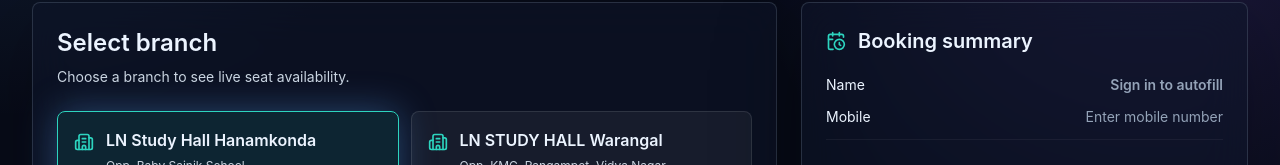
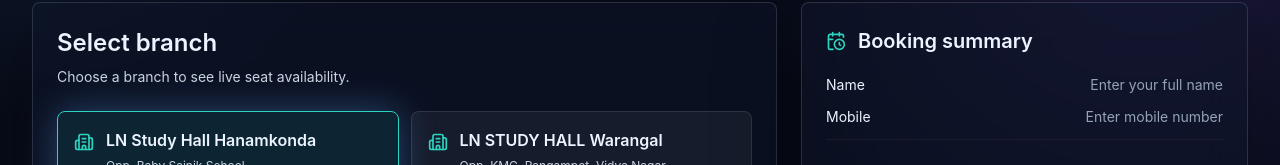
Before and after one commit to GudikandulaSiddhartha/ln-studyhall-web, a Next.js app in the folder apps/web/: page /booking in a window 1280 px wide. Shown: the part 426-591 px from the top of the page. Built offline with nearby package versions, Linux system fonts and the light colour scheme; no server answers.

Commit message:
Enhance booking confirmation with user input checks
Refactor booking confirmation logic to improve user input validation and error handling.

```diff
--- a/apps/web/components/booking-board.tsx
+++ b/apps/web/components/booking-board.tsx
@@ -44,10 +44,12 @@
   const endDate = useMemo(() => addDays(startDate, 30), [startDate]);
   const selectedBranch = branches.find((b) => b.id === branchId) ?? branches[0]!;
 
-  // ── Load user ──────────────────────────────────────────────────────────────
+  // ── Load user if signed in (optional autofill) ─────────────────────────────
   useEffect(() => {
     const auth = getStoredAuth();
-    if (auth) setUserName(auth.user.name);
+    if (auth) {
+      setUserName(auth.user.name);
+    }
   }, []);
 
   // ── Fetch live seats from API ──────────────────────────────────────────────
@@ -110,40 +112,48 @@
   // ── Confirm booking ────────────────────────────────────────────────────────
   async function confirmBooking() {
     if (!selected) return;
+
+    if (!userName.trim()) {
+      setSaveError("Please enter your full name.");
+      return;
+    }
+    if (!userPhone.trim() || userPhone.length < 10) {
+      setSaveError("Please enter a valid 10-digit mobile number.");
+      return;
+    }
+
     setSaveState("saving");
     setSaveError(null);
 
+    // Attach token if signed in (optional — not required)
     const auth = getStoredAuth();
-    if (!auth) {
-      setSaveError("Please sign in to book a seat.");
-      setSaveState("error");
-      return;
-    }
+    const headers: Record<string, string> = { "Content-Type": "application/json" };
+    if (auth?.token) headers["Authorization"] = `Bearer ${auth.token}`;
 
     try {
       const res = await fetch(`${API_URL}/bookings`, {
         method: "POST",
-        headers: {
-          "Content-Type": "application/json",
-          Authorization: `Bearer ${auth.token}`
-        },
+        headers,
         body: JSON.stringify({
           branchId,
           seatId: selected,
           startAt: startDate.toISOString(),
-          endAt: endDate.toISOString()
+          endAt: endDate.toISOString(),
+          guestName: userName.trim(),
+          guestPhone: userPhone.trim()
         })
       });
 
       const data = await res.json();
       if (!res.ok) throw new Error(data.message ?? "Booking failed");
 
-      // Save locally for dashboard
       localStorage.setItem("ln_active_booking", JSON.stringify({
         id: data.id,
         branch: selectedBranch.name,
         branchId,
         seat: selectedSeatLabel,
+        guestName: userName.trim(),
+        guestPhone: userPhone.trim(),
         plan: "Monthly Pass",
         amount: monthlyAmount,
         startDate: startDate.toISOString(),
@@ -153,7 +163,6 @@
       }));
 
       setSaveState("saved");
-      // Refresh seats so booked seat shows as unavailable
       await fetchSeats();
     } catch (err) {
       setSaveError(err instanceof Error ? err.message : "Booking failed. Please try again.");
@@ -274,9 +283,12 @@
           <div className="space-y-3 text-sm">
             <div className="flex justify-between gap-4">
               <span>Name</span>
-              <span className="text-right font-semibold">
-                {userName || <span className="text-slate-400">Sign in to autofill</span>}
-              </span>
+              <input
+                value={userName}
+                onChange={(e) => setUserName(e.target.value)}
+                placeholder="Enter your full name"
+                className="w-44 bg-transparent text-right font-semibold outline-none placeholder:font-normal placeholder:text-slate-400"
+              />
             </div>
             <div className="flex items-center justify-between gap-4">
               <span>Mobile</span>
```
